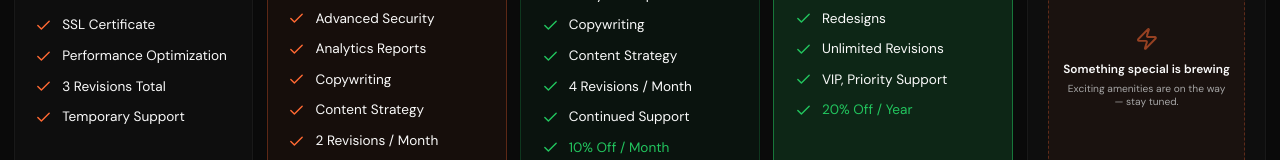
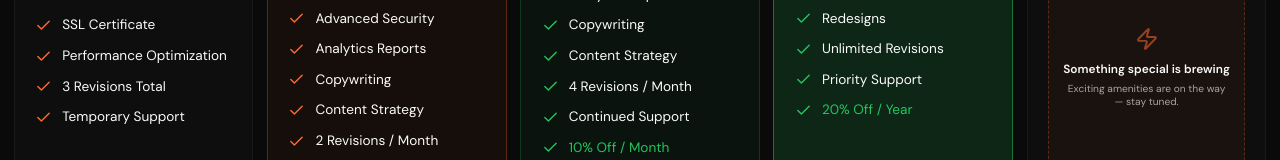
Before and after one commit to matrixfrr/GimmeASite, a Next.js app: page / in a window 1280 px wide. Shown: the part 2547-2707 px from the top of the page. Built offline with nearby package versions, Linux system fonts and the light colour scheme.

Commit message:
Fix Annual card copy; move save badges inline with plan names

```diff
--- a/src/app/page.tsx
+++ b/src/app/page.tsx
@@ -191,9 +191,11 @@ function Navigation() {
                       <button key={item} type="button" className="w-full text-left px-4 py-2.5 text-sm text-muted-foreground hover:text-foreground hover:bg-muted/50 transition-colors flex items-center justify-between"
                         onClick={() => { handleNavClick("pricing"); setTimeout(() => window.dispatchEvent(new CustomEvent("highlightPlan", { detail: item })), 600); }}
                       >
-                        <span>{item}</span>
-                        {item === "Hybrid" && <span className="text-xs text-green-500 font-medium">Save 10%</span>}
-                        {item === "Annual" && <span className="text-xs text-green-500 font-medium">Save 20%</span>}
+                        <span className="flex items-center gap-1.5">
+                          {item}
+                          {item === "Hybrid" && <span className="text-xs text-green-500 font-medium">Save 10%</span>}
+                          {item === "Annual" && <span className="text-xs text-green-500 font-medium">Save 20%</span>}
+                        </span>
                       </button>
                     ))}
                   </div>
@@ -661,7 +663,7 @@ function PricingSection({ onOpenPayment }: { onOpenPayment: (plan: "one-time" |
       features: [
         "Redesigns",
         "Unlimited Revisions",
-        "VIP, Priority Support",
+        "Priority Support",
         "__green__20% Off / Year",
       ],
       popular: false,
```
